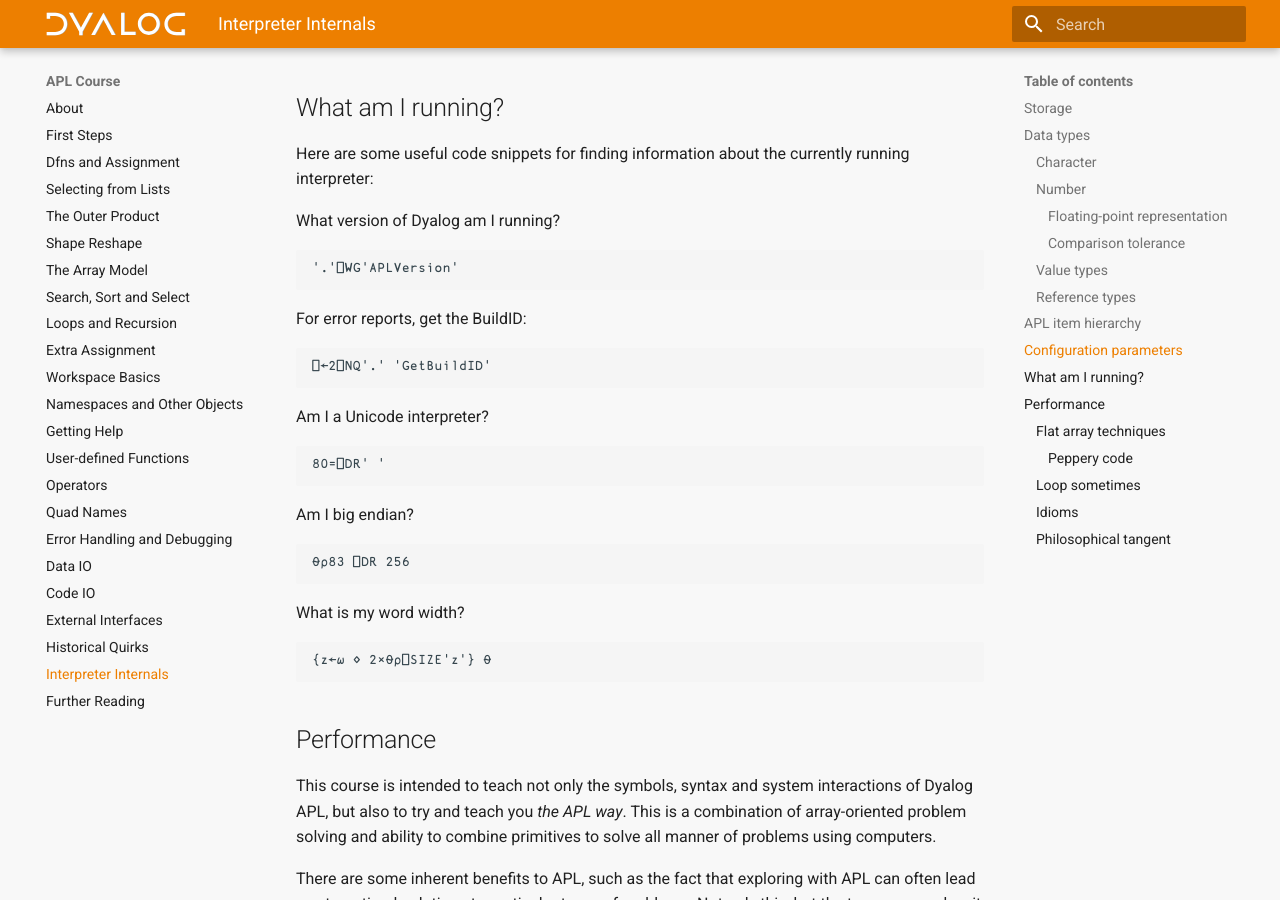
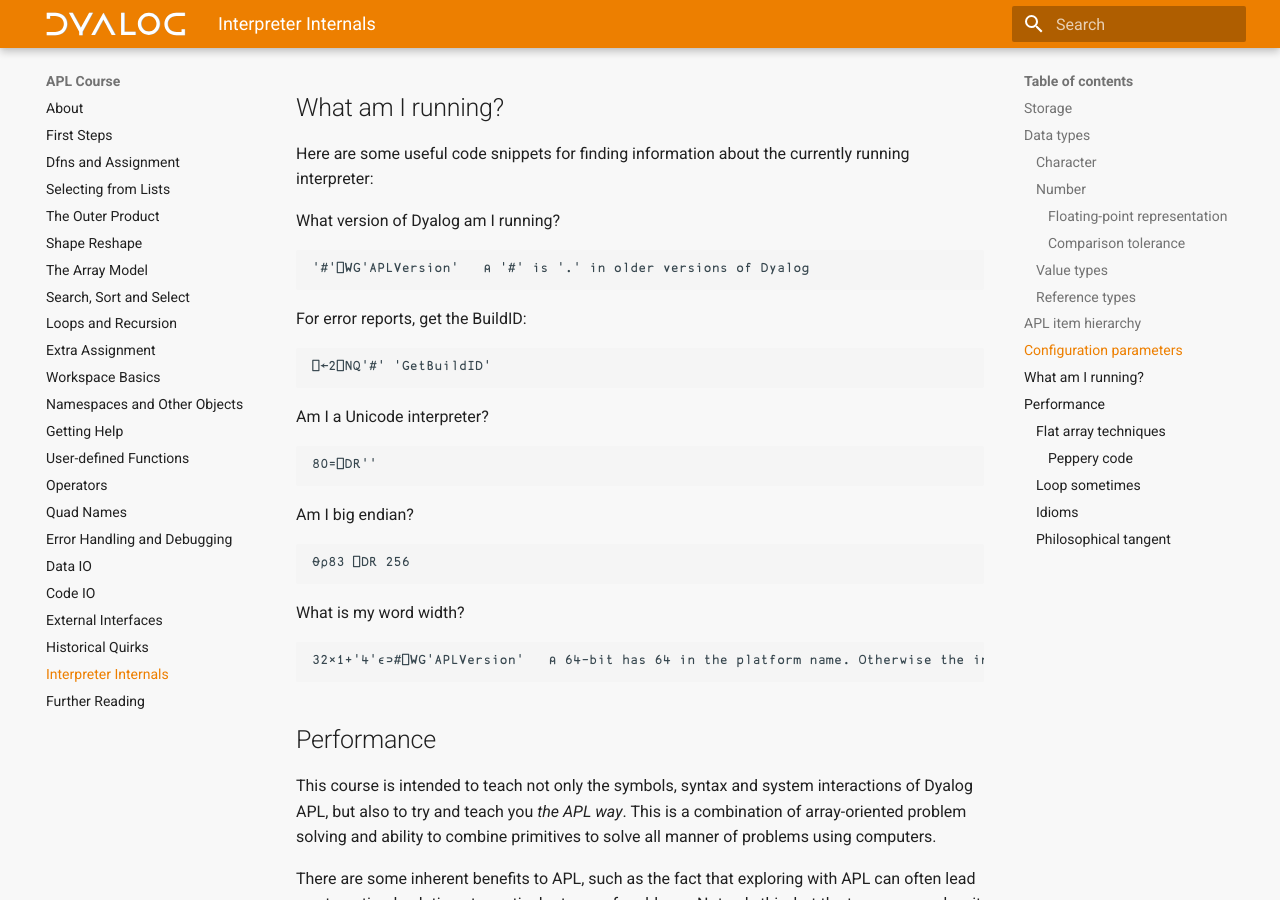
Before and after one commit to Dyalog/APLCourse, an MkDocs documentation site: the page built from docs/Interpreter-internals.md, in a window 1280 px wide and 900 px high, scrolled down 4232 px. Built offline with MkDocs 1.6.1 and Material for MkDocs 9.7.7, drawn with Linux system fonts in a browser that asks for light colours.

Commit message:
Improve "what am I running?" examples

````diff
--- a/docs/Interpreter-internals.md
+++ b/docs/Interpreter-internals.md
@@ -213,19 +213,19 @@
 What version of Dyalog am I running?
 
 ```APL
-'.'⎕WG'APLVersion'
+'#'⎕WG'APLVersion'   ⍝ '#' is '.' in older versions of Dyalog
 ```
 
 For error reports, get the BuildID:
 
 ```APL
-⎕←2⎕NQ'.' 'GetBuildID'
+⎕←2⎕NQ'#' 'GetBuildID'
 ```
 
 Am I a Unicode interpreter?
 
 ```APL
-80=⎕DR' '
+80=⎕DR''
 ```
 
 Am I big endian?
@@ -237,7 +237,7 @@
 What is my word width?
 
 ```APL
-{z←⍵ ⋄ 2×⍬⍴⎕SIZE'z'} ⍬
+32×1+'4'∊⊃#⎕WG'APLVersion'   ⍝ 64-bit has 64 in the platform name. Otherwise the interpreter is 32-bit.
 ```
 
 ## Performance
````
